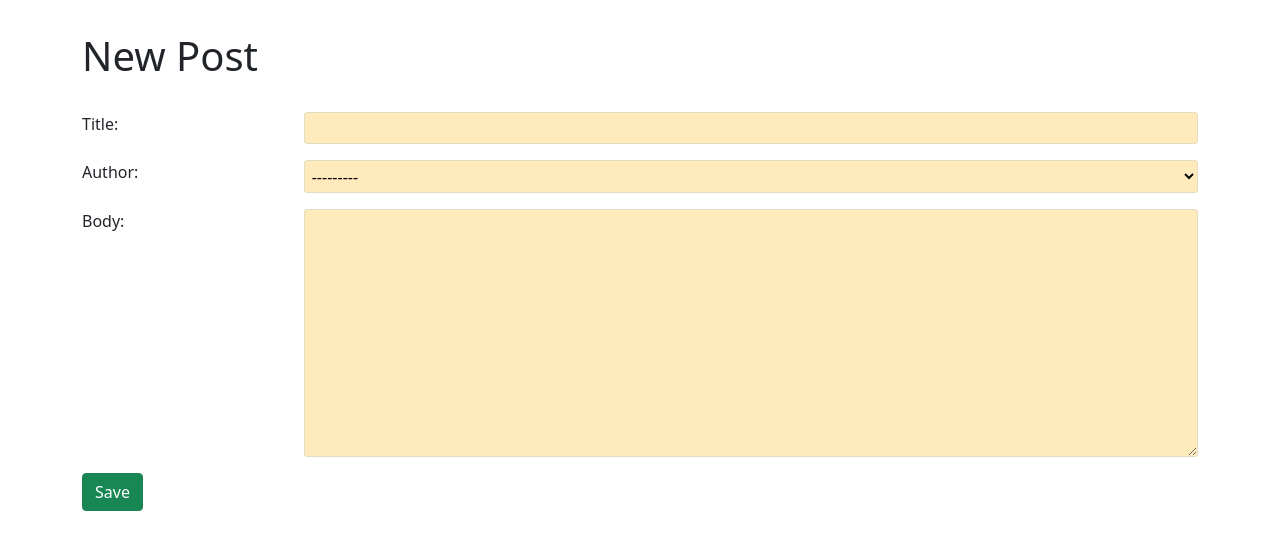
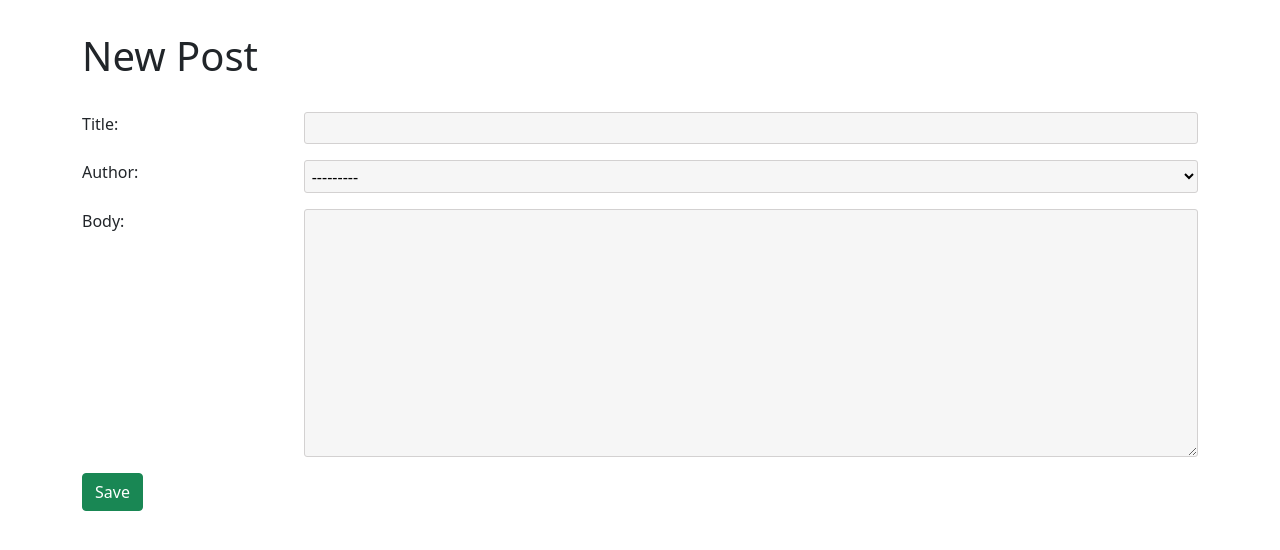
Before and after one commit to fbarrientoz/blog, a Django app: page /post/new/ in a window 1280 px wide. Shown: the part 56-606 px from the top of the page. Run offline with Django 3.2, Linux system fonts and the light colour scheme; data comes from the database, SQL or seed files in the repository.

Commit message:
Update base.css

```diff
--- a/static/css/base.css
+++ b/static/css/base.css
@@ -16,8 +16,8 @@ form.custom p label {
 
 form.custom p input, textarea, select {
     flex: 4;
-    border: 1px solid #e4dcc2;
+    border: 1px solid #d3d1d1;
     border-radius: 3px;
-    background-color: #ffeabc;
+    background-color: #f6f6f6;
     padding: 0.2rem;
 }
```
